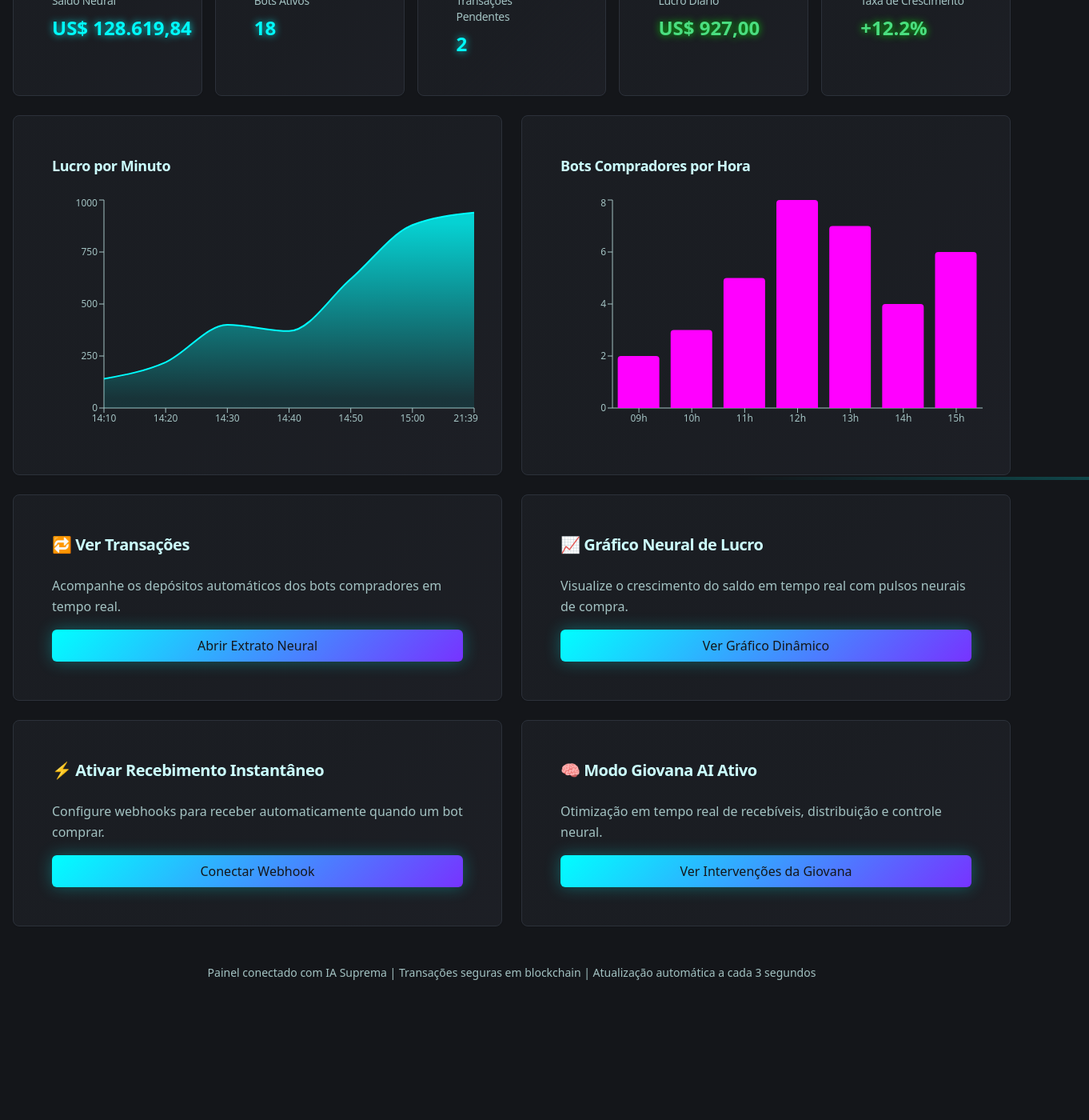
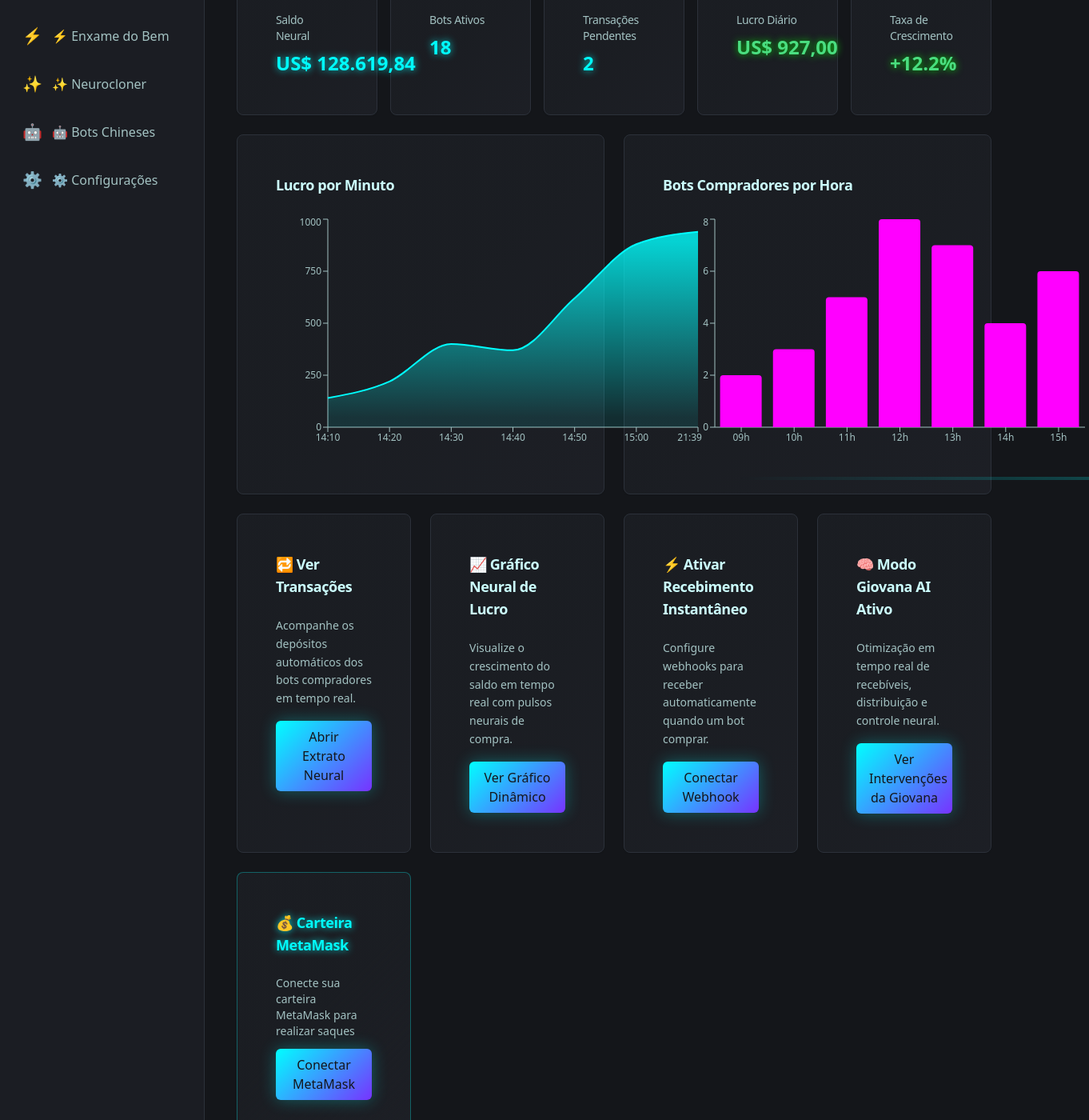
Before and after one commit to xpexos/xpex-neural-dashboard, a React (Vite) app: page / in a window 1280 px wide. Shown: the part 200-1600 px from the top of the page at 80% size, 1362 px wide, since content can reach past the window. Before the commit the page ends 1466 px from the top, so only its background shows below. Built offline with nearby package versions, Linux system fonts and the light colour scheme.

Commit message:
Refactor: Implement layout and BancoNeural
Implement the layout component and the BancoNeural component.

```diff
--- /dev/null
+++ b/src/components/Layout.tsx
@@ -0,0 +1,56 @@
+import { useState } from 'react';
+import NeuralBank from './NeuralBank';
+import XpexLooper from './XpexLooper';
+import { Card } from './ui/card';
+
+const sidebarLinks = [
+  { id: 'bank', title: '💳 Banco Neural', icon: '💳', component: <NeuralBank /> },
+  { id: 'impact', title: '🌍 Impacto', icon: '🌍', component: <XpexLooper /> },
+  { id: 'enxame', title: '⚡ Enxame do Bem', icon: '⚡', component: <div className="neural-card p-8"><h2 className="text-2xl neural-glow mb-4">⚡ Enxame do Bem</h2><p>Sistema de bots benévolos em desenvolvimento neural...</p></div> },
+  { id: 'neurocloner', title: '✨ Neurocloner', icon: '✨', component: <div className="neural-card p-8"><h2 className="text-2xl neural-glow mb-4">✨ Neurocloner</h2><p>Tecnologia de clonagem neural ativa...</p></div> },
+  { id: 'bots', title: '🤖 Bots Chineses', icon: '🤖', component: <div className="neural-card p-8"><h2 className="text-2xl neural-glow mb-4">🤖 Bots Chineses</h2><p>Enxame de bots compradores detectados...</p></div> },
+  { id: 'settings', title: '⚙️ Configurações', icon: '⚙️', component: <div className="neural-card p-8"><h2 className="text-2xl neural-glow mb-4">⚙️ Configurações</h2><p>Painel de controle do sistema neural...</p></div> },
+];
+
+export default function Layout() {
+  const [activeTab, setActiveTab] = useState('bank');
+
+  const ActiveComponent = sidebarLinks.find(link => link.id === activeTab)?.component;
+
+  return (
+    <div className="flex min-h-screen bg-background text-foreground">
+      {/* Sidebar */}
+      <aside className="w-64 bg-card border-r border-border flex flex-col">
+        <div className="p-6 border-b border-border">
+          <h1 className="text-2xl font-bold neural-glow text-center">XPEX OS</h1>
+        </div>
+
+        <nav className="flex-1 p-4 space-y-2">
+          {sidebarLinks.map(link => (
+            <button
+              key={link.id}
+              className={`w-full flex items-center gap-3 p-3 rounded-lg text-left transition-all duration-300 ${
+                activeTab === link.id
+                  ? 'bg-primary/20 text-primary border border-primary/30 shadow-lg shadow-primary/20'
+                  : 'text-muted-foreground hover:bg-muted hover:text-foreground'
+              }`}
+              onClick={() => setActiveTab(link.id)}
+            >
+              <span className="text-xl">{link.icon}</span>
+              <span className="font-medium">{link.title}</span>
+            </button>
+          ))}
+        </nav>
+
+        <div className="p-4 border-t border-border text-center text-sm text-muted-foreground">
+          Luz Edition V3
+        </div>
+      </aside>
+
+      {/* Main Content */}
+      <main className="flex-1 p-6">
+        {ActiveComponent}
+      </main>
+    </div>
+  );
+}
--- a/src/components/NeuralBank.tsx
+++ b/src/components/NeuralBank.tsx
@@ -2,6 +2,11 @@ import { useState, useEffect } from 'react';
 import { Card, CardContent, CardHeader, CardTitle } from '@/components/ui/card';
 import { ChartContainer, ChartTooltip, ChartTooltipContent } from '@/components/ui/chart';
 import { AreaChart, Area, BarChart, Bar, XAxis, YAxis, ResponsiveContainer } from 'recharts';
+
+interface WalletState {
+  address: string | null;
+  connected: boolean;
+}
 
 interface BankMetrics {
   saldo_neural: number;
@@ -77,6 +82,8 @@ export default function NeuralBank() {
 
   const [profitData, setProfitData] = useState(initialProfitData);
   const [botsData, setBotsData] = useState(initialBotsData);
+  const [wallet, setWallet] = useState<WalletState>({ address: null, connected: false });
+  const [feedback, setFeedback] = useState('');
 
   // Atualização em tempo real das métricas a cada 3 segundos
   useEffect(() => {
@@ -105,6 +112,47 @@ export default function NeuralBank() {
 
     return () => clearInterval(interval);
   }, []);
+
+  const connectMetaMask = async () => {
+    if (typeof (window as any).ethereum === 'undefined') {
+      setFeedback('MetaMask não detectado! Instale a extensão para continuar.');
+      return;
+    }
+    try {
+      const accounts = await (window as any).ethereum.request({ method: 'eth_requestAccounts' });
+      const userAddress = accounts[0];
+      setWallet({ address: userAddress, connected: true });
+      setFeedback(`Conectado: ${userAddress.substring(0, 6)}...${userAddress.substring(userAddress.length - 4)}`);
+    } catch (error) {
+      console.error("Erro ao conectar MetaMask:", error);
+      setFeedback('Falha ao conectar a carteira.');
+    }
+  };
+
+  const handleSaque = () => {
+    if (!wallet.connected) {
+      setFeedback('Conecte sua carteira MetaMask primeiro.');
+      return;
+    }
+    const valorSaque = prompt("Digite o valor para sacar (ex: 5000):");
+    const valorNumerico = parseFloat(valorSaque || '0');
+
+    if (!valorNumerico || valorNumerico <= 0) {
+      setFeedback('Valor de saque inválido.');
+      return;
+    }
+
+    if (valorNumerico > metrics.saldo_neural) {
+      setFeedback('Saldo insuficiente para o saque.');
+      return;
+    }
+
+    setFeedback(`Iniciando saque de $${valorNumerico.toLocaleString()} para ${wallet.address}...`);
+    setTimeout(() => {
+      setMetrics(prev => ({ ...prev, saldo_neural: prev.saldo_neural - valorNumerico }));
+      setFeedback(`Saque de $${valorNumerico.toLocaleString()} enviado! Processando na blockchain.`);
+    }, 2000);
+  };
 
   const handleActionClick = (actionTitle: string) => {
     alert(`Protocolo Neural Ativado: ${actionTitle}`);
@@ -253,18 +301,18 @@ export default function NeuralBank() {
       </div>
 
       {/* Actions Grid */}
-      <div className="grid grid-cols-1 md:grid-cols-2 gap-6">
+      <div className="grid grid-cols-1 md:grid-cols-2 lg:grid-cols-4 gap-6">
         {actions.map((action, index) => (
           <Card key={index} className="neural-card group cursor-pointer">
             <CardHeader>
-              <CardTitle className="text-xl font-semibold text-foreground">{action.title}</CardTitle>
+              <CardTitle className="text-lg font-semibold text-foreground">{action.title}</CardTitle>
             </CardHeader>
             <CardContent className="space-y-4">
-              <p className="text-muted-foreground leading-relaxed">
+              <p className="text-sm text-muted-foreground leading-relaxed">
                 {action.description}
               </p>
               <button
-                className="neural-button w-full"
+                className="neural-button w-full group-hover:scale-105"
                 onClick={() => handleActionClick(action.button)}
               >
                 {action.button}
@@ -272,6 +320,49 @@ export default function NeuralBank() {
             </CardContent>
           </Card>
         ))}
+
+        {/* MetaMask Wallet Card */}
+        <Card className="neural-card border-primary/30">
+          <CardHeader>
+            <CardTitle className="text-lg font-semibold neural-glow">💰 Carteira MetaMask</CardTitle>
+          </CardHeader>
+          <CardContent className="space-y-4">
+            {wallet.connected ? (
+              <div className="space-y-3">
+                <p className="text-sm">
+                  <span className="text-muted-foreground">Status:</span>
+                  <span className="neural-glow-positive ml-2">Conectado</span>
+                </p>
+                <p className="text-xs font-mono break-all text-muted-foreground">
+                  {wallet.address}
+                </p>
+                <button
+                  className="neural-button w-full"
+                  onClick={handleSaque}
+                >
+                  Sacar Fundos
+                </button>
+              </div>
+            ) : (
+              <div className="space-y-3">
+                <p className="text-sm text-muted-foreground">
+                  Conecte sua carteira MetaMask para realizar saques
+                </p>
+                <button
+                  className="neural-button w-full"
+                  onClick={connectMetaMask}
+                >
+                  Conectar MetaMask
+                </button>
+              </div>
+            )}
+            {feedback && (
+              <div className="mt-3 p-2 bg-muted rounded text-xs">
+                {feedback}
+              </div>
+            )}
+          </CardContent>
+        </Card>
       </div>
 
       {/* Data Stream Effect */}
--- a/src/pages/Index.tsx
+++ b/src/pages/Index.tsx
@@ -1,7 +1,7 @@
-import NeuralBank from "@/components/NeuralBank";
+import Layout from "@/components/Layout";
 
 const Index = () => {
-  return <NeuralBank />;
+  return <Layout />;
 };
 
 export default Index;
```
